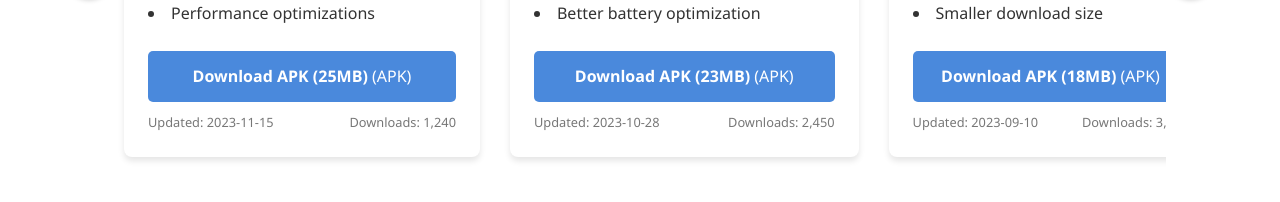
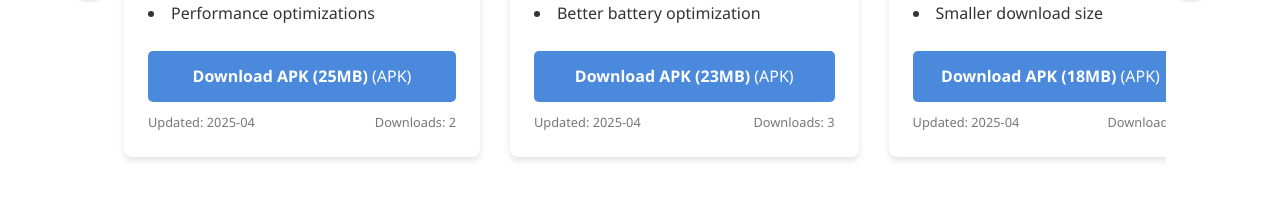
Before and after one commit to Amankumar7340/GameREX-App---Webpage, a plain HTML site: page index.html in a window 1280 px wide. Shown: the part 916-1118 px from the top of the page. Drawn offline with Linux system fonts and the light colour scheme.

Commit message:
2 commit

```diff
--- a/index.html
+++ b/index.html
@@ -62,8 +62,8 @@
                         </ul>
                         <a href="GameREX.apk" class="download-version" download="GameREX_v2.1.0.apk">Download APK (25MB)</a>
                         <div class="download-meta">
-                            <span>Updated: 2023-11-15</span>
-                            <span>Downloads: 1,240</span>
+                            <span>Updated: 2025-04</span>
+                            <span>Downloads: 2</span>
                         </div>
                     </div>
                 </div>
@@ -83,8 +83,8 @@
                         </ul>
                         <a href="GameREX(V1).apk" class="download-version" download="GameREX_v2.0.3.apk">Download APK (23MB)</a>
                         <div class="download-meta">
-                            <span>Updated: 2023-10-28</span>
-                            <span>Downloads: 2,450</span>
+                            <span>Updated: 2025-04</span>
+                            <span>Downloads: 3</span>
                         </div>
                     </div>
                 </div>
@@ -104,8 +104,8 @@
                         </ul>
                         <a href="GameREX.apk" class="download-version" download="GameREX_v1.9.5.apk">Download APK (18MB)</a>
                         <div class="download-meta">
-                            <span>Updated: 2023-09-10</span>
-                            <span>Downloads: 3,780</span>
+                            <span>Updated: 2025-04</span>
+                            <span>Downloads: 3</span>
                         </div>
                     </div>
                 </div>
```
